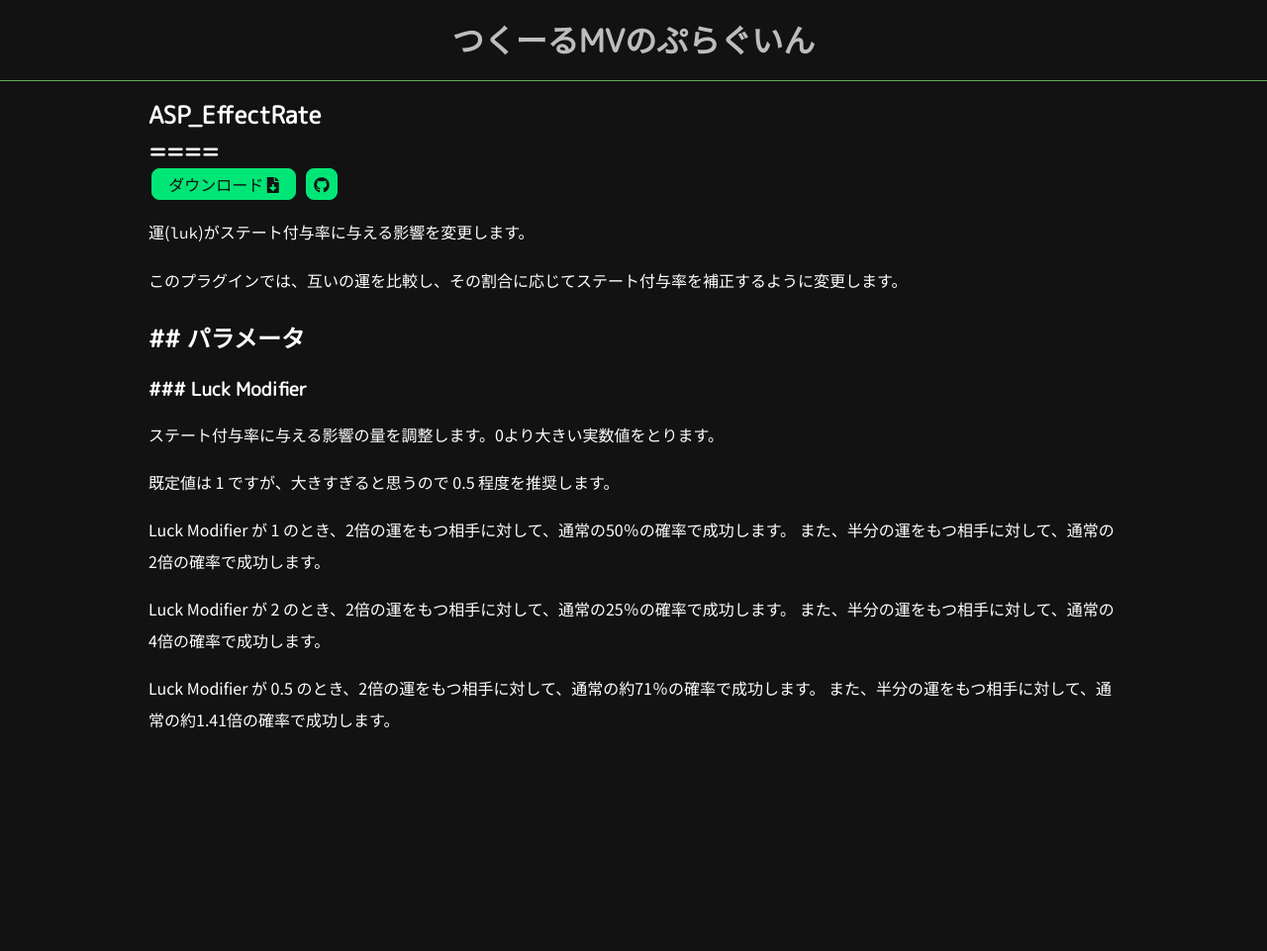
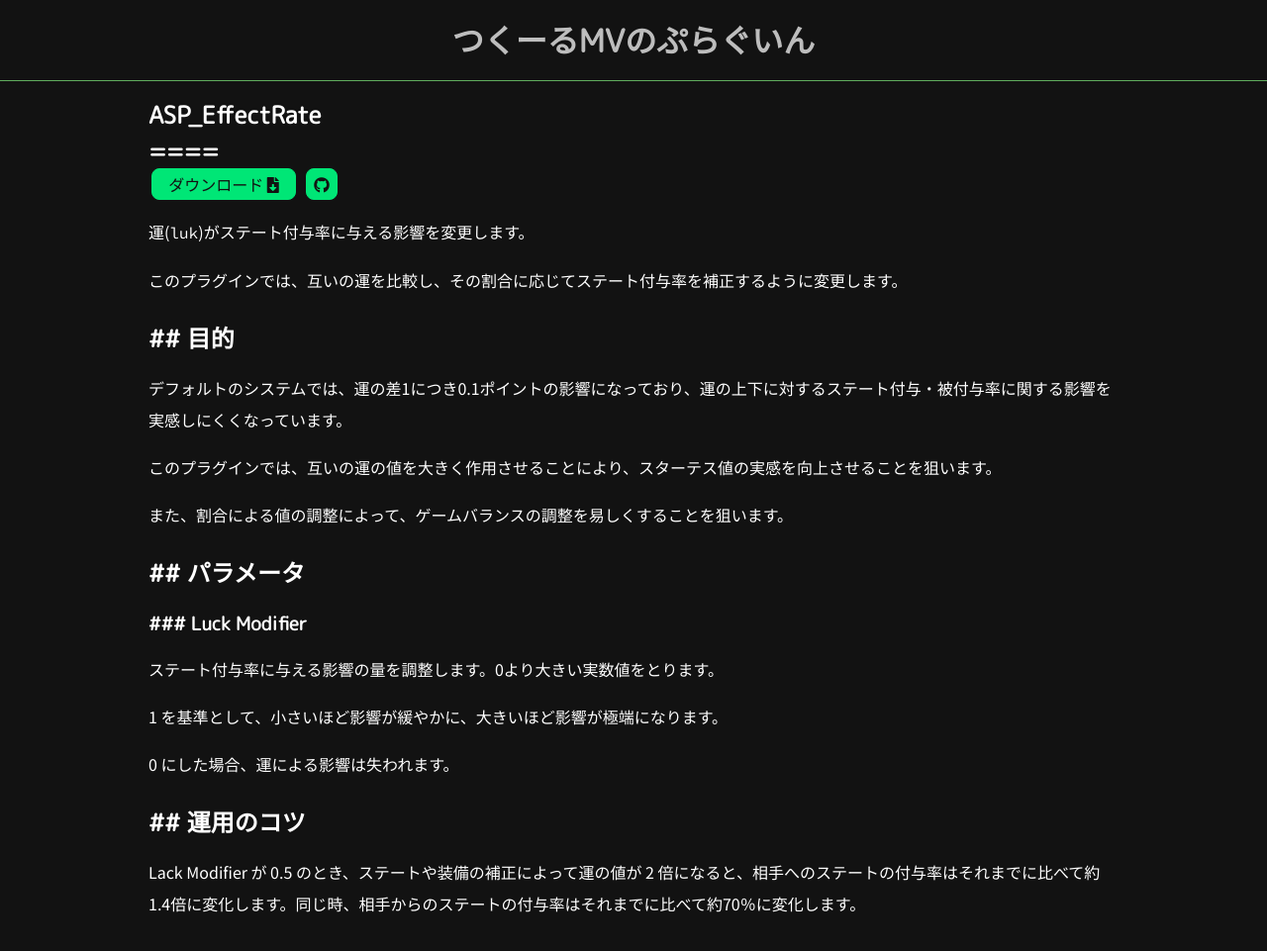
Before and after one commit to asparlose/mv-plugins, a Jekyll site: the page built from _x/ASP_EffectRate.md, in a window 1280 px wide. Shown: the whole page at 99% size. Built offline with Jekyll 4.4.1, drawn with Linux system fonts in a browser that asks for light colours; before the commit the page ends 900 px from its top, so only the background shows below that.

Commit message:
説明を変更

```diff
--- a/_x/ASP_EffectRate.md
+++ b/_x/ASP_EffectRate.md
@@ -9,19 +9,24 @@ date: 2020-02-03
 
 このプラグインでは、互いの運を比較し、その割合に応じてステート付与率を補正するように変更します。
 
+## 目的
+
+デフォルトのシステムでは、運の差1につき0.1ポイントの影響になっており、運の上下に対するステート付与・被付与率に関する影響を実感しにくくなっています。
+
+このプラグインでは、互いの運の値を大きく作用させることにより、スターテス値の実感を向上させることを狙います。
+
+また、割合による値の調整によって、ゲームバランスの調整を易しくすることを狙います。
+
 ## パラメータ
 
 ### Luck Modifier
 
 ステート付与率に与える影響の量を調整します。0より大きい実数値をとります。
 
-既定値は 1 ですが、大きすぎると思うので 0.5 程度を推奨します。
+1 を基準として、小さいほど影響が緩やかに、大きいほど影響が極端になります。
 
-Luck Modifier が 1 のとき、2倍の運をもつ相手に対して、通常の50％の確率で成功します。
-また、半分の運をもつ相手に対して、通常の2倍の確率で成功します。
+0 にした場合、運による影響は失われます。
 
-Luck Modifier が 2 のとき、2倍の運をもつ相手に対して、通常の25％の確率で成功します。
-また、半分の運をもつ相手に対して、通常の4倍の確率で成功します。
+## 運用のコツ
 
-Luck Modifier が 0.5 のとき、2倍の運をもつ相手に対して、通常の約71％の確率で成功します。
-また、半分の運をもつ相手に対して、通常の約1.41倍の確率で成功します。
+Lack Modifier が 0.5 のとき、ステートや装備の補正によって運の値が 2 倍になると、相手へのステートの付与率はそれまでに比べて約1.4倍に変化します。同じ時、相手からのステートの付与率はそれまでに比べて約70％に変化します。
```
Also changed, not shown: _x/ASP_HideItemCount.md (+6 -2 lines).
